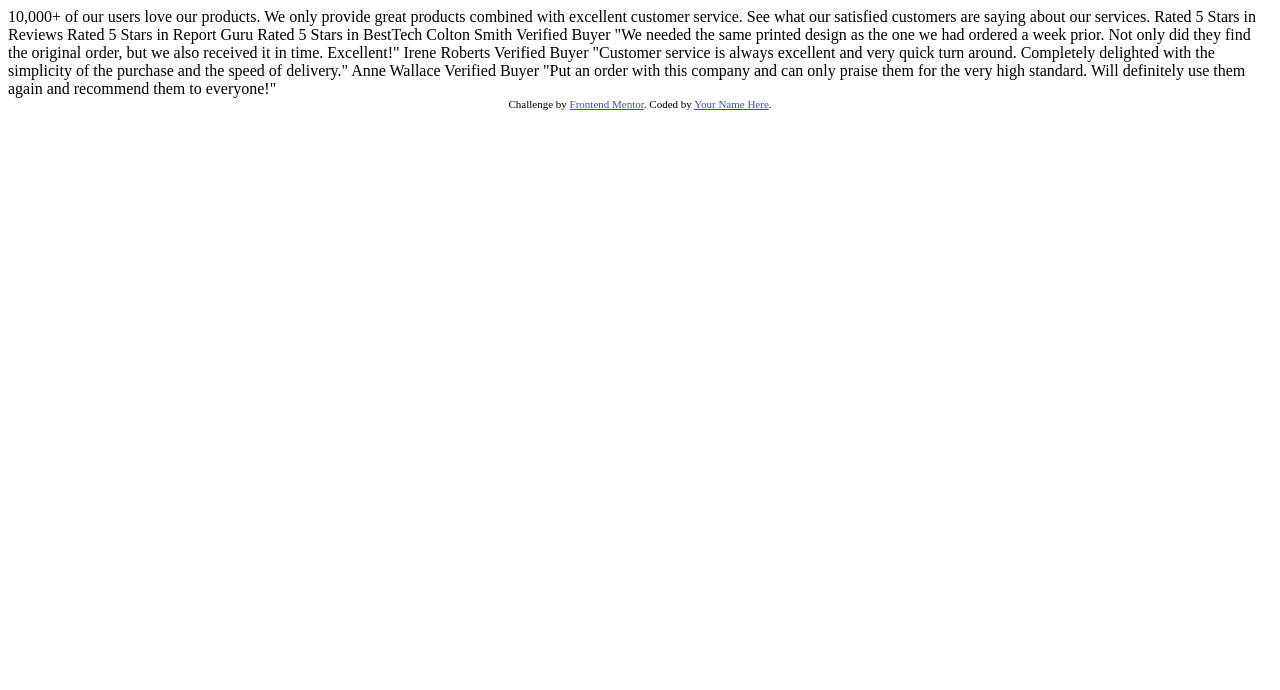
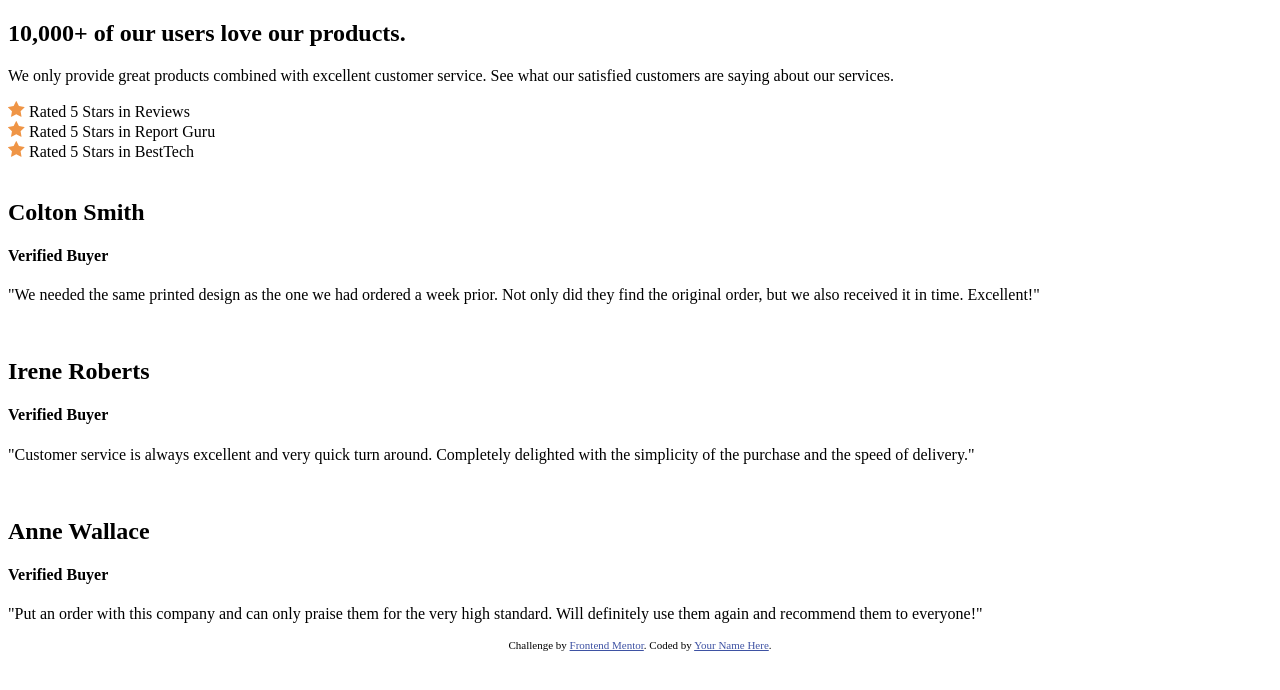
Before and after one commit to JosueLauren/social-proof-section-master, a plain HTML site: page index.html in a window 1280 px wide. Drawn offline with Linux system fonts and the light colour scheme.

Commit message:
Criado a estrutura(HTML) do projeto e adiconado a folha de estilo externa

```diff
--- a/index.html
+++ b/index.html
@@ -4,53 +4,66 @@
     <meta charset="UTF-8" />
     <meta name="viewport" content="width=device-width, initial-scale=1.0" />
     <!-- displays site properly based on user's device -->
-
-    <link
-      rel="icon"
-      type="image/png"
-      sizes="32x32"
-      href="./images/favicon-32x32.png"
-    />
-
-    <title>Frontend Mentor | Social proof section</title>
+    <link rel="stylesheet" href="style.css">
+    <link rel="icon" type="image/png" sizes="32x32" href="./images/favicon-32x32.png"/>
+    <title>Frontend Mentor  Social proof section</title>
 
     <!-- Feel free to remove these styles or customise in your own stylesheet 👍 -->
-    <style>
-      .attribution {
-        font-size: 11px;
-        text-align: center;
-      }
-      .attribution a {
-        color: hsl(228, 45%, 44%);
-      }
-    </style>
   </head>
   <body>
-    10,000+ of our users love our products.
-
-    We only provide great products combined with excellent customer service.
-    See what our satisfied customers are saying about our services.
-
-    Rated 5 Stars in Reviews
-    Rated 5 Stars in Report Guru
-    Rated 5 Stars in BestTech
-
-    Colton Smith
-    Verified Buyer
-    "We needed the same printed design as the one we had ordered a week prior.
-    Not only did they find the original order, but we also received it in time.
-    Excellent!"
-
-    Irene Roberts
-    Verified Buyer
-    "Customer service is always excellent and very quick turn around. Completely
-    delighted with the simplicity of the purchase and the speed of delivery."
-
-    Anne Wallace
-    Verified Buyer
-    "Put an order with this company and can only praise them for the very high
-    standard. Will definitely use them again and recommend them to everyone!"
-
+    <main>
+      <section>
+        <h1>10,000+ of our users love our products.</h1>
+        <p>We only provide great products combined with excellent customer service.
+          See what our satisfied customers are saying about our services.</p>
+      </section>
+      <section>
+        <div>
+          <img src="images/icon-star.svg" alt="Stars" >
+          <span>Rated 5 Stars in Reviews</span>
+        </div>
+        <div>
+          <img src="images/icon-star.svg" alt="Stars" >
+          <span>Rated 5 Stars in Report Guru</span>
+        </div>
+        <div>
+          <img src="images/icon-star.svg" alt="Stars" >
+          <span>Rated 5 Stars in BestTech</span>
+        </div>
+      </section>
+      <section>
+        <div>
+          <div>
+          <img src="" alt="">
+          <h1>Colton Smith </h1>
+          <h4>Verified Buyer</h4>
+          </div>
+          <p> "We needed the same printed design as the one we had ordered a week prior.
+            Not only did they find the original order, but we also received it in time.
+            Excellent!"</p>
+        </div>
+        <div>
+          <div>
+            <img src="" alt="">
+            <h1>Irene Roberts</h1>
+            <h4>Verified Buyer</h4>
+            </div>
+            <p>"Customer service is always excellent and very quick turn around. Completely
+              delighted with the simplicity of the purchase and the speed of delivery."</p>
+          </div>
+        </div>
+        <div>
+          <div>
+            <img src="" alt="">
+            <h1>Anne Wallace</h1>
+            <h4>Verified Buyer</h4>
+            </div>
+            <p>"Put an order with this company and can only praise them for the very high
+              standard. Will definitely use them again and recommend them to everyone!"</p>
+          </div>
+        </div>
+      </section>
+    </main>
     <div class="attribution">
       Challenge by
       <a href="https://www.frontendmentor.io?ref=challenge" target="_blank"
--- /dev/null
+++ b/style.css
@@ -0,0 +1,7 @@
+.attribution {
+    font-size: 11px;
+    text-align: center;
+  }
+  .attribution a {
+    color: hsl(228, 45%, 44%);
+  }
```
